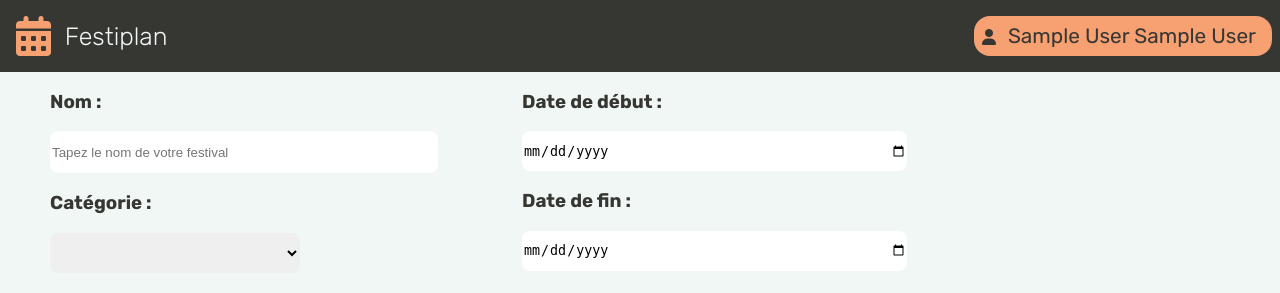
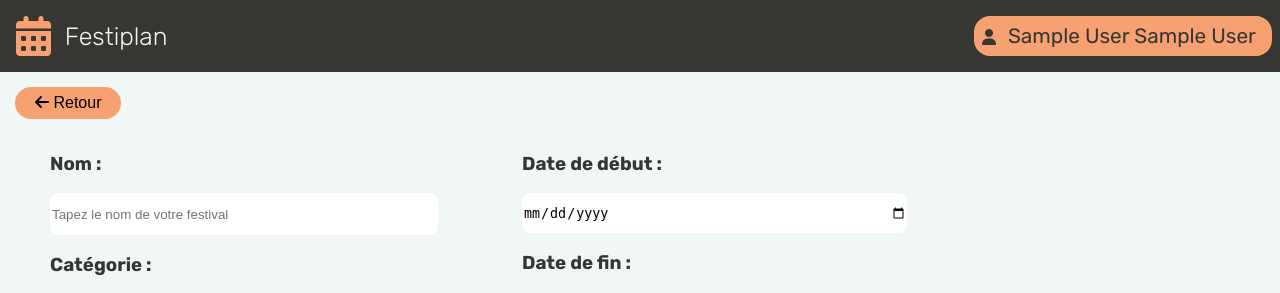
Before and after one commit to GroupeSAETPA1/Festiplan, a PHP site: template FestiplanWeb/views/editionFestival/editionFestival.php in a window 1280 px wide. Shown: the top 293 px of the page. Run offline with PHP 8.4, Linux system fonts and the light colour scheme; the template is opened without the code that fills it, so the values that code supplies are empty; the visitor is signed in with stand-in values (Sample User, id 1); style sheets or scripts are compiled from the project's sources; some libraries are stand-ins or nearby versions.

Commit message:
ajout button retour et fix responsif dashboard

```diff
--- a/FestiplanWeb/static/style/css/dashboard/dashboard.css
+++ b/FestiplanWeb/static/style/css/dashboard/dashboard.css
@@ -218,7 +218,7 @@ form {
     display: none;
   }
 }
-@media screen and (max-width: 1000px) {
+@media screen and (max-width: 1550px) {
   .container-card-festivals {
     grid-template-columns: repeat(1, 1fr);
   }
--- a/FestiplanWeb/static/style/scss/dashboard/dashboard.scss
+++ b/FestiplanWeb/static/style/scss/dashboard/dashboard.scss
@@ -242,7 +242,7 @@ form {
     }
 }
 
-@media screen and (max-width: 1000px) {
+@media screen and (max-width: 1550px) {
 
     .container-card-festivals {
         grid-template-columns: repeat(1, 1fr);
--- a/FestiplanWeb/views/editionFestival/editionFestival.php
+++ b/FestiplanWeb/views/editionFestival/editionFestival.php
@@ -15,6 +15,7 @@
         <link rel="stylesheet" href="/Festiplan/FestiplanWeb/static/style/css/formsInput/image.css">
         <link rel="stylesheet" href="/Festiplan/FestiplanWeb/static/style/css/formsInput/input.css">
         <link rel="stylesheet" href="/Festiplan/FestiplanWeb/static/style/css/editionFestival/responsive.css">
+        <link rel="stylesheet" href="/Festiplan/FestiplanWeb/static/style/css/createFestiplan/button.css">
         <!-- Font Awesome -->
         <link rel="stylesheet"
               href="https://cdnjs.cloudflare.com/ajax/libs/font-awesome/6.5.1/css/all.min.css"
@@ -31,6 +32,13 @@
         <body>
         <div class="app">
             <?php include_once $_SERVER['DOCUMENT_ROOT'] . "/Festiplan/FestiplanWeb/static/components/header.php" ?>
+            <div class="retour">
+                <a href="/Festiplan/FestiplanWeb/?controller=Dashboard">
+                    <button class="btn-retour">
+                        <i class="fa-solid fa-arrow-left"></i> Retour
+                    </button>
+                </a>
+            </div>
             <form method="post" action="index.php" enctype="multipart/form-data">
                 <div class="container">
                     <div class=wrapper>
```
Also changed, not shown: 1 other file.
